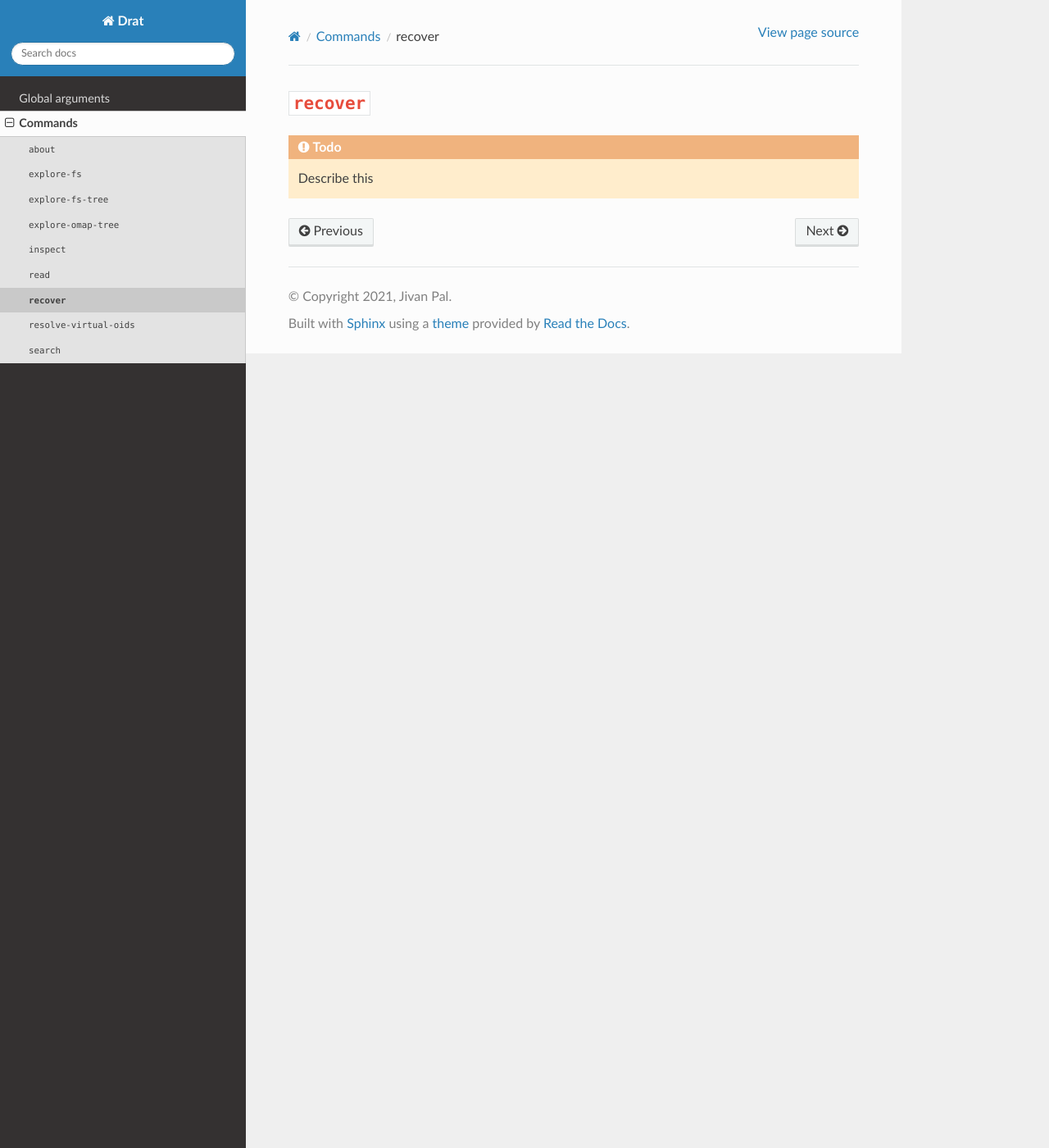
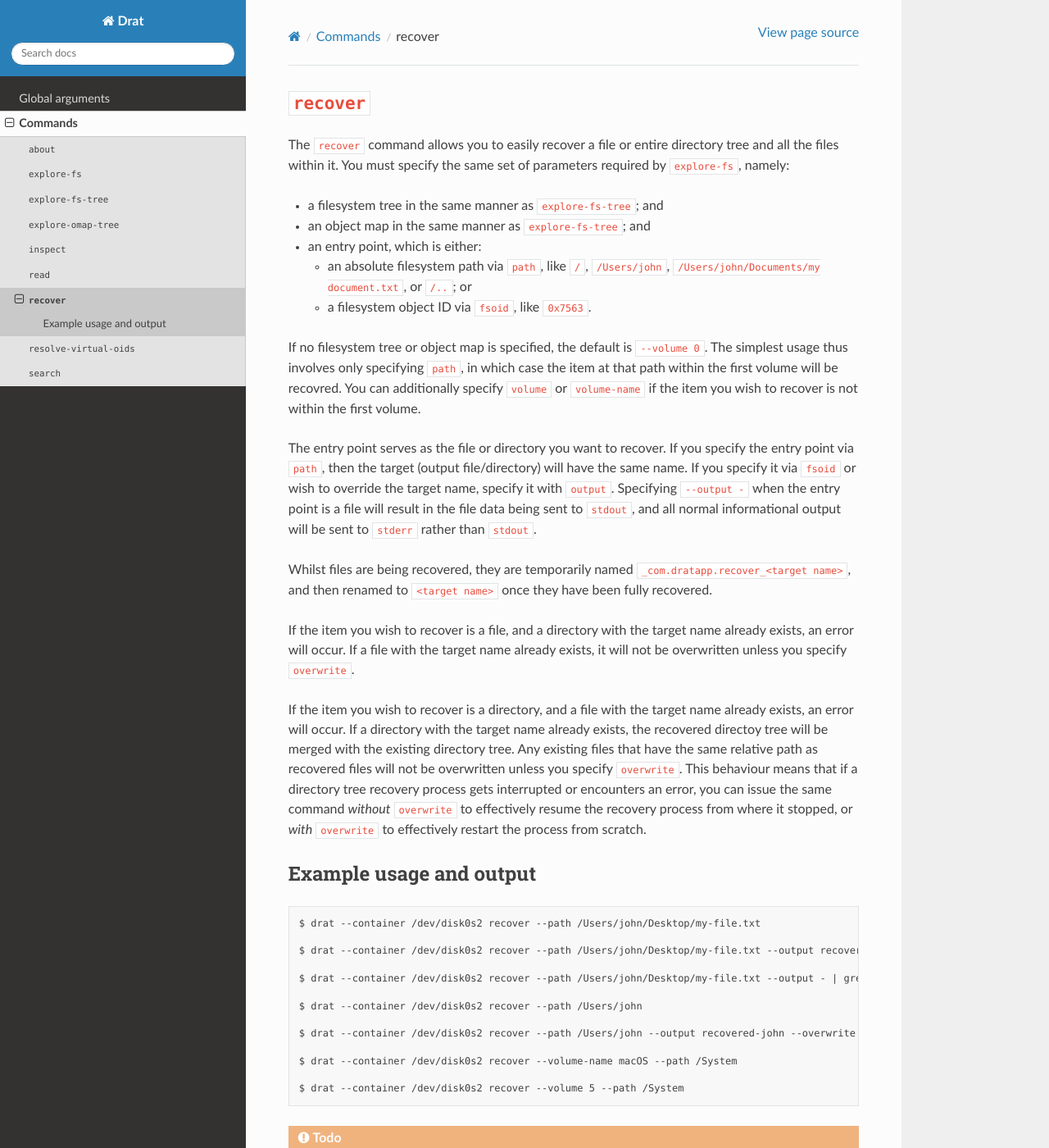
Before and after one commit to jivanpal/drat, a Sphinx documentation site: the page built from docs/commands/recover.md, in a window 1280 px wide and 1400 px high. Shown: the whole window at 82% size. Built offline with Sphinx 7.4.7 and the Read the Docs theme 2.0.0, drawn with Linux system fonts in a browser that asks for light colours; cross-references to code outside the pages are shown as plain code; some of the changed text lies outside the part shown.

Commit message:
Define `recover`

````diff
--- a/docs/commands/recover.md
+++ b/docs/commands/recover.md
@@ -2,5 +2,70 @@
 
 # {drat-command}`recover`
 
-```{todo} Describe this
+The {drat-command}`recover` command allows you to easily recover a file or
+entire directory tree and all the files within it. You must specify the same set
+of parameters required by {drat-command}`explore-fs`, namely:
+
+- a filesystem tree in the same manner as {drat-command}`explore-fs-tree`; and
+
+- an object map in the same manner as {drat-command}`explore-fs-tree`; and
+
+- an entry point, which is either:
+
+  - an absolute filesystem path via {argument}`path`, like `/`,
+    `/Users/john`, `/Users/john/Documents/my document.txt`, or `/..`; or
+
+  - a filesystem object ID via {argument}`fsoid`, like `0x7563`.
+
+If no filesystem tree or object map is specified, the default is `--volume 0`.
+The simplest usage thus involves only specifying {argument}`path`, in which case
+the item at that path within the first volume will be recovred. You can
+additionally specify {argument}`volume` or {argument}`volume-name` if the item
+you wish to recover is not within the first volume.
+
+The entry point serves as the file or directory you want to recover. If you
+specify the entry point via {argument}`path`, then the target (output
+file/directory) will have the same name. If you specify it via {argument}`fsoid`
+or wish to override the target name, specify it with {argument}`output`.
+Specifying `--output -` when the entry point is a file will result in the file
+data being sent to {file}`stdout`, and all normal informational output will be
+sent to {file}`stderr` rather than {file}`stdout`.
+
+Whilst files are being recovered, they are temporarily named
+`_com.dratapp.recover_<target name>`, and then renamed to `<target name>` once
+they have been fully recovered.
+
+If the item you wish to recover is a file, and a directory with the target name
+already exists, an error will occur. If a file with the target name already
+exists, it will not be overwritten unless you specify {argument}`overwrite`.
+
+If the item you wish to recover is a directory, and a file with the target name
+already exists, an error will occur. If a directory with the target name already
+exists, the recovered directoy tree will be merged with the existing directory
+tree. Any existing files that have the same relative path as recovered files
+will not be overwritten unless you specify {argument}`overwrite`. This behaviour
+means that if a directory tree recovery process gets interrupted or encounters
+an error, you can issue the same command *without* {argument}`overwrite` to
+effectively resume the recovery process from where it stopped, or *with*
+{argument}`overwrite` to effectively restart the process from scratch.
+
+## Example usage and output
+
 ```
+$ drat --container /dev/disk0s2 recover --path /Users/john/Desktop/my-file.txt
+
+$ drat --container /dev/disk0s2 recover --path /Users/john/Desktop/my-file.txt --output recovered-file.txt
+
+$ drat --container /dev/disk0s2 recover --path /Users/john/Desktop/my-file.txt --output - | grep 'lorem ipsum'
+
+$ drat --container /dev/disk0s2 recover --path /Users/john
+
+$ drat --container /dev/disk0s2 recover --path /Users/john --output recovered-john --overwrite
+
+$ drat --container /dev/disk0s2 recover --volume-name macOS --path /System
+
+$ drat --container /dev/disk0s2 recover --volume 5 --path /System
+```
+
+```{todo} Provide example output
+```
````
